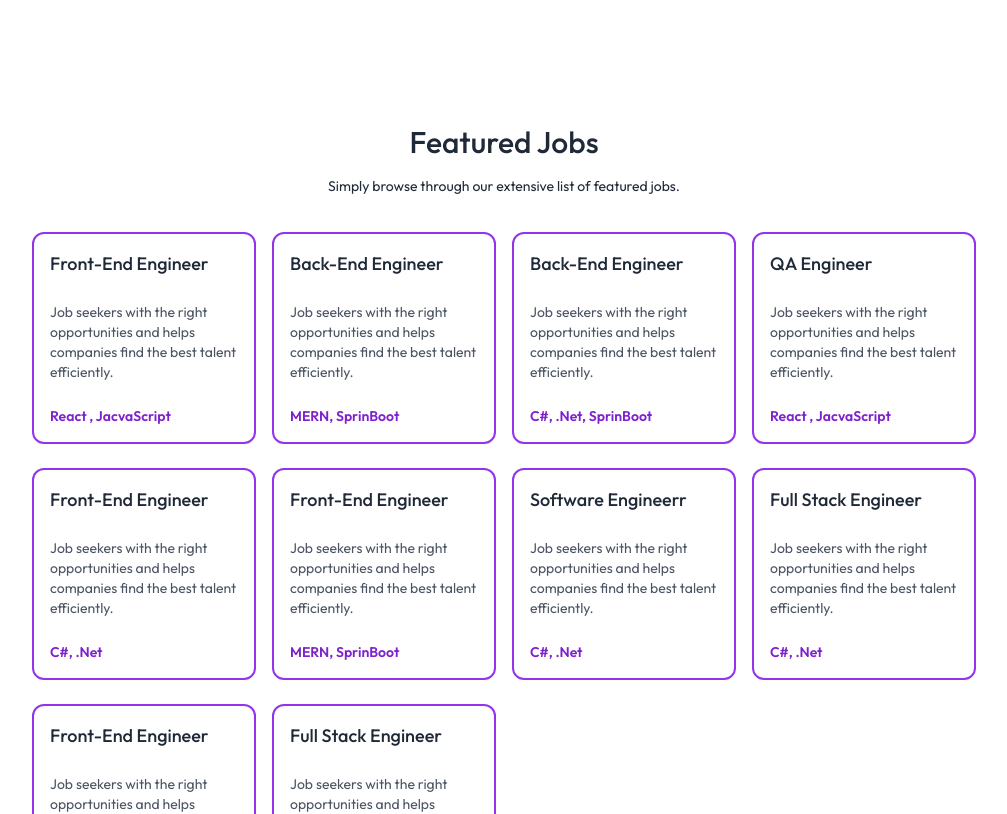
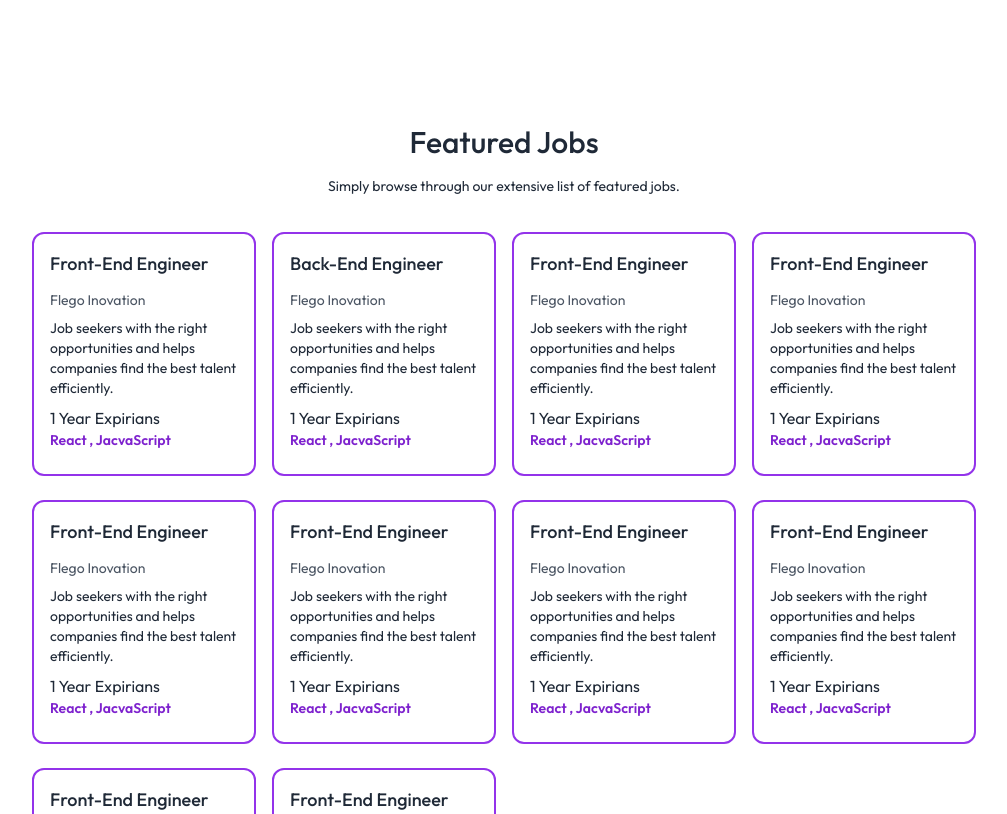
Before and after one commit to Anuda66/Work-Wave-job-posting, a React (Vite) app in the folder Client/: page / in a window 1280 px wide. Shown: the part 820-1634 px from the top of the page, without its empty margins (136-1143 px from the left). Built offline with nearby package versions, Linux system fonts and the light colour scheme.

Commit message:
Add ApplytoJob page.

```diff
--- a/Client/src/App.jsx
+++ b/Client/src/App.jsx
@@ -14,7 +14,7 @@ import Nav from './Components/Nav'
 import Footer from './Components/Footer'
 import CVFormat from './Pages/CVFormat'
 import Jobs from './Pages/Jobs'
-
+import ApplyToJob from './Pages/ApplyToJob'
 function App() {
   const [count, setCount] = useState(0)
 
@@ -26,15 +26,17 @@ function App() {
           <Route  path="/" element={<Home />} />
           <Route  path="/about" element={<About/>} />
           <Route  path="/contact" element={<Contact />} />
-          <Route  path="/doctor" element={<Doctor />} />
-          <Route  path="/doctor/:specialty" element={<Doctor />} />
+
+
           <Route  path="/login" element={<Login />} />
           <Route  path="/myAppoiment" element={<MyAppoiment />} />
           <Route  path="/myprofile" element={<Myprofile />} />
           <Route  path="/singup" element={<Singup />} />
           <Route  path="/CVFormat" element={<CVFormat />} />
-          <Route  path="/appintment/:docId" element={<Appintment />} />
+
           <Route  path="/jobs" element={<Jobs />} />
+          <Route  path="/AppliedToJob/:jobId" element={<ApplyToJob />} />
+
 
         </Routes>
 
--- a/Client/src/Components/Header.jsx
+++ b/Client/src/Components/Header.jsx
@@ -57,11 +57,11 @@ function Header() {
       </div>
       {/*right side------------------------------------------------------------------ */}
       <div className="relative md:w-1/2">
-        {/*<img
+       <img
           className="bottom-0 w-full h-auto rounded-lg md:absolute "
           src={hederIMAGE}
           alt="Heder Image"
-        />*/}
+        />
       </div>
     </div>
   );
--- a/Client/src/Components/LatestJobs.jsx
+++ b/Client/src/Components/LatestJobs.jsx
@@ -1,13 +1,34 @@
 import React, { useContext } from 'react'
+
+import { useNavigate } from 'react-router-dom'
+import { AppContext } from '../Context/AppContext';
 
 
 function LatestJobs() {
 
+    const navigate = useNavigate();
+    const {jobs} = useContext(AppContext)
 
 
   return (
-    <div>
-      xasxa
+    <div className='flex flex-col items-center gap-4 my-16 text-gray-800 md:mx-10'>
+     <h1 className='text-3xl font-medium'>Featured Jobs</h1>
+     <p className='text-sm text-center stext-sm '>Simply browse through our extensive list of featured jobs.</p>
+     <div className='grid w-full gap-4 px-3 pt-5 grid-cols-auto gap-y-6 sm:px-0'>
+        {jobs.slice(0,10).map((item,index)=>(
+            <div onClick={()=>navigate(`/AppliedToJob/${item._id}`)} className='overflow-hidden  border-purple-600 border-2  cursor-pointer rounded-xl hover:translate-y-[-10px] transition-all duration-500'
+            key={index} >
+                <div className='p-4'>
+                    <p className='pb-3 text-lg font-medium gray-800'>{item.JobTitle}</p>
+                    <p className='pb-2 text-sm text-gray-600'>{item.companyName}</p>
+                    <p className='pb-2 text-sm stext-sm'>{item.dis}</p>
+                    <p>{item.requiremat}</p>
+                    <p className='pb-2 text-sm font-semibold text-purple-700'>{item.techlnolegy}</p>
+                </div>
+            </div>
+        ))}
+     </div>
+     <button onClick={()=>{navigate('/jobs');scrollTo(0,0)}} className='px-12 py-3 mt-10 font-light text-white transition duration-300 ease-in-out delay-150 bg-purple-500 rounded-full md:block hover:-translate-y-1 hover:scale-110 hover:bg-purple-700 hover:shadow-lg'>More</button>
     </div>
   )
 }
--- a/Client/src/Components/TopDoctors.jsx
+++ /dev/null
@@ -1,32 +0,0 @@
-import React, { useContext } from 'react'
-import { useNavigate } from 'react-router-dom'
-import { AppContext } from '../Context/AppContext'
-
-function TopDoctors() {
-
-  const navigate = useNavigate()
-  const {doctors} = useContext(AppContext)
-
-  return (
-    <div className='flex flex-col items-center gap-4 my-16 text-gray-800 md:mx-10'>
-        <h1 className='text-3xl font-medium'>Featured Jobs</h1>
-        <p className='text-sm text-center stext-sm '>Simply browse through our extensive list of featured jobs.</p>
-        <div className='grid w-full gap-4 px-3 pt-5 grid-cols-auto gap-y-6 sm:px-0'>
-            {doctors.slice(0,10).map((item,index)=>(
-                <div onClick={()=>navigate(`/appintment/${item._id}`)} className='overflow-hidden  border-purple-600 border-2  cursor-pointer rounded-xl hover:translate-y-[-10px] transition-all duration-500'
-                key={index} >
-                    <div className='p-4'>
-                        <div className='flex items-center gap-2 text-sm text-green-500'>
-                        </div>
-                        <p className='text-lg font-medium gray-800 text-'>{item.JobTitle}</p><br />
-                        <p className='text-sm text-gray-600'>{item.dis}</p><br />
-                        <p className='text-sm font-semibold text-purple-700'>{item.techlnolegy}</p>
-                    </div>
-                </div>
-            ))}
-        </div>
-        <button onClick={()=>{navigate('/doctor');scrollTo(0,0)}} className='px-12 py-3 mt-10 font-light text-white transition duration-300 ease-in-out delay-150 bg-purple-500 rounded-full md:block hover:-translate-y-1 hover:scale-110 hover:bg-purple-700 hover:shadow-lg'>More</button>
-    </div>
-  )
-}
-export default TopDoctors
--- a/Client/src/Context/AppContext.jsx
+++ b/Client/src/Context/AppContext.jsx
@@ -1,11 +1,11 @@
 import { createContext } from "react";
-   import { doctors } from "../assets/assets";
+import { jobs } from "../assets/assets";
 
 export const AppContext = createContext()
 
 const AppContextProvider = (props)=>{
 const value = {
-        doctors
+        jobs
     }
 return(
     <AppContext.Provider value={value}>
--- /dev/null
+++ b/Client/src/Pages/ApplyToJob.jsx
@@ -0,0 +1,11 @@
+import React from 'react'
+
+function ApplyToJob() {
+  return (
+    <div>
+      ApplyToJob
+    </div>
+  )
+}
+
+export default ApplyToJob
--- a/Client/src/Pages/Home.jsx
+++ b/Client/src/Pages/Home.jsx
@@ -1,20 +1,17 @@
-import React from 'react'
-import Header from '../Components/Header'
-import SpacalityMeny from '../Components/SpacalityMeny'
-import TopDoctors from '../Components/TopDoctors'
-import LatestJobs from '../Components/LatestJobs'
+import React from "react";
+import Header from "../Components/Header";
+import SpacalityMeny from "../Components/SpacalityMeny";
 
+import LatestJobs from "../Components/LatestJobs";
 
 function Home() {
   return (
     <div>
-      <Header/>
-      <SpacalityMeny/>
-      <TopDoctors/>
-      <LatestJobs/>
-
+      <Header />
+      <SpacalityMeny />
+      <LatestJobs />
     </div>
-  )
+  );
 }
 
-export default Home
+export default Home;
--- a/Client/src/assets/assets.js
+++ b/Client/src/assets/assets.js
@@ -1,5 +1,4 @@
 import logo from "./logo.png";
-
 import image2 from "./2.png";
 import image3 from "./3.png";
 import image4 from "./4.png";
@@ -159,76 +158,3 @@ export const jobs = [
   },
 
 ];
-
-export const doctors = [
-  {
-    _id: "job",
-    JobTitle: "Front-End Engineer",
-    dis: "Job seekers with the right opportunities and helps companies find the best talent efficiently.",
-    techlnolegy: "React , JacvaScript",
-
-
-  },
-  {
-    _id: "doc1",
-    JobTitle: "Back-End Engineer",
-    dis: "Job seekers with the right opportunities and helps companies find the best talent efficiently.",
-    techlnolegy: "MERN, SprinBoot",
-
-  },
-  {
-    _id: "doc1",
-    JobTitle: "Back-End Engineer",
-    dis: "Job seekers with the right opportunities and helps companies find the best talent efficiently.",
-    techlnolegy: "C#, .Net, SprinBoot",
-
-  },
-  {
-    _id: "doc1",
-    JobTitle: "QA Engineer",
-    dis: "Job seekers with the right opportunities and helps companies find the best talent efficiently.",
-    techlnolegy: "React , JacvaScript",
-  },
-  {
-    _id: "doc1",
-    JobTitle: "Front-End Engineer",
-    dis: "Job seekers with the right opportunities and helps companies find the best talent efficiently.",
-    techlnolegy: "C#, .Net",
-  },
-  {
-    _id: "doc1",
-    JobTitle: "Front-End Engineer",
-    dis: "Job seekers with the right opportunities and helps companies find the best talent efficiently.",
-    techlnolegy: "MERN, SprinBoot",
-  },
-  {
-    _id: "doc1",
-    JobTitle: "Software Engineerr",
-    dis: "Job seekers with the right opportunities and helps companies find the best talent efficiently.",
-    techlnolegy: "C#, .Net",
-  },
-  {
-    _id: "doc1",
-    JobTitle: "Full Stack Engineer",
-    dis: "Job seekers with the right opportunities and helps companies find the best talent efficiently.",
-    techlnolegy: "C#, .Net",
-  },
-  {
-    _id: "doc1",
-    JobTitle: "Front-End Engineer",
-    dis: "Job seekers with the right opportunities and helps companies find the best talent efficiently.",
-    techlnolegy: "React , JacvaScript",
-  },
-  {
-    _id: "doc1",
-    JobTitle: "Full Stack Engineer",
-    dis: "Job seekers with the right opportunities and helps companies find the best talent efficiently.",
-    techlnolegy: "C#, .Net",
-  },
-  {
-    _id: "doc1",
-    JobTitle: "AQ Engineer",
-    dis: "Job seekers with the right opportunities and helps companies find the best talent efficiently.",
-    techlnolegy: "C#, .Net",
-  },
-];
```
Also changed, not shown: Client/src/assets/Imag3.jpg (added). Lines whose indentation alone changed are shown as unchanged.
